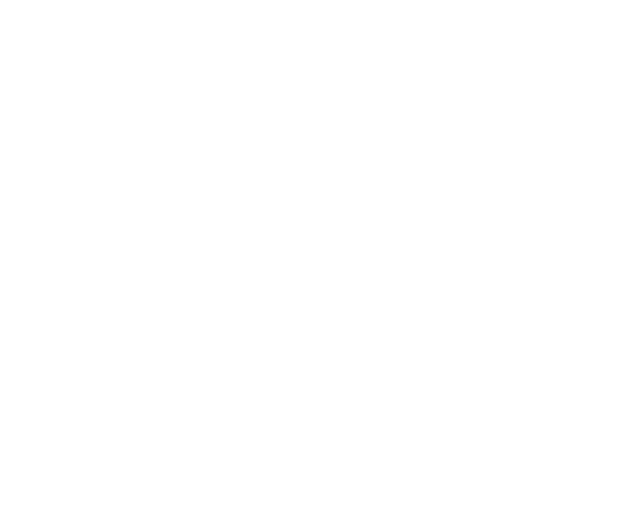
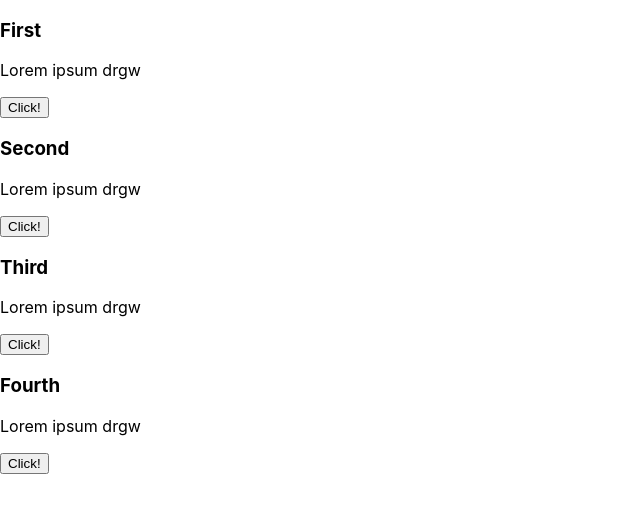
Before and after one commit to marcel-balint/testing, a React (Create React App) app: page / in a window 1280 px wide. Shown: the top 512 px of the page, without its empty margins (0-640 px from the left). Built offline with nearby package versions, Linux system fonts and the light colour scheme.

Commit message:
Imported the Card component in the main component

```diff
--- a/src/App.js
+++ b/src/App.js
@@ -1,9 +1,20 @@
 import React, { Component } from "react";
+
 import "./App.css";
+import Card from "./components/Card";
 
 class App extends Component {
   render() {
-    return <div className="container"></div>;
+    return (
+      <React.Fragment>
+        <div className="container">
+          <Card add={this.addHandler} text="First" />
+          <Card add={this.addHandler} text="Second" />
+          <Card add={this.addHandler} text="Third" />
+          <Card add={this.addHandler} text="Fourth" />
+        </div>
+      </React.Fragment>
+    );
   }
 }
 
```
